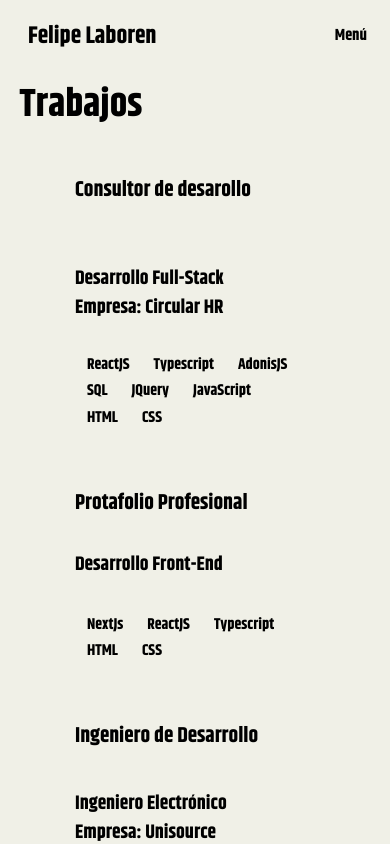
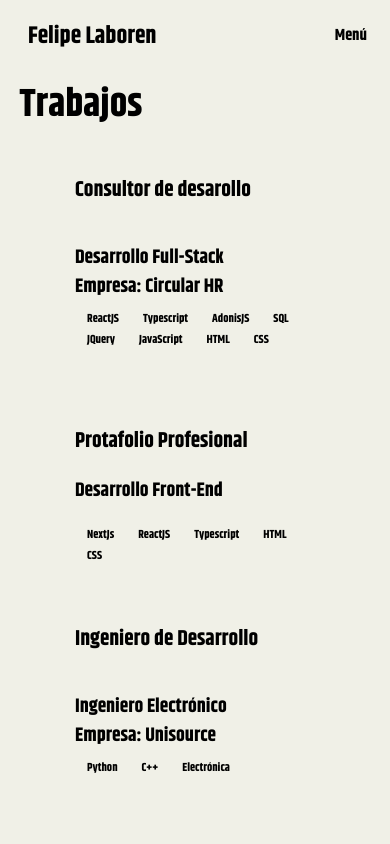
Before and after one commit to felipelabo/portafolio, a Next.js app: page /work in a window 390 px wide. Built offline with nearby package versions, Linux system fonts and the light colour scheme.

Commit message:
fix detalles modal work

```diff
--- a/app/work/page.tsx
+++ b/app/work/page.tsx
@@ -129,30 +129,6 @@ export default function Work(){
     return(
         <motion.div layout layoutRoot className='w-[100svw] sm:px-[100px] px-[20px] flex sm:flex-wrap sm:flex-row flex-col sm:justify-center justify-start sm:items-stretch items-center overflow-scroll sm:max-h-[100svh] h-full  p-[20px]'>
 
-            {/*areas.map((area,i)=>{
-                return(
-                    <motion.div key={`area_${i}`} className="w-full sm:flex sm:items-center ">
-                        <motion.h1 className="word-resalta text-[7svw] sm:text-[3svw] sm:w-[30%]">{area.titulo}</motion.h1>
-                        <motion.div layout layoutRoot className='w-full sm:w-[70%] flex  sm:flex-wrap sm:flex-row flex-col sm:justify-start justify-start sm:items-stretch items-center p-[20px]'>
-                            {trabajos.map((item,k)=>{
-                                if(area.codigo == item.codigo){
-                                    return(
-                                        <CardWork
-                                            key={`card_${k}`}
-                                            id={item.id}
-                                            texto={item.titulo}
-                                            boton={item.boton}
-                                            selectId={selectId}
-                                            selected={selectedId}
-                                        ></CardWork>
-                                    )
-                                }
-                            })}
-                        </motion.div>
-                    </motion.div>
-                )
-            })*/}
-
             {trabajoss.map((trabajo)=>{
                 return(
                     <motion.div
@@ -176,7 +152,7 @@ export default function Work(){
                         </motion.div>
                         <motion.div>
                             <motion.p className="flex flex-wrap">
-                                {trabajo.tags.map((tag,t)=><motion.span key={`tag_${t}_${trabajo.id}`} className="card-tag sm:text-[1.3svw] text-[4svw] mx-[2px] mb-[3px] px-[10px]">{tag}</motion.span>)}
+                                {trabajo.tags.map((tag,t)=><motion.span key={`tag_${t}_${trabajo.id}`} className="card-tag sm:text-[1.3svw] text-[3svw] mx-[2px] mb-[3px] px-[10px]">{tag}</motion.span>)}
                             </motion.p>
                         </motion.div>
                     </motion.div>
@@ -184,25 +160,7 @@ export default function Work(){
             })}
 
             <AnimatePresence>
-                {/*selectedId && item &&
-                    <motion.div key={`modal_${item.id}`} layoutId={item.id} className={`card-work expanded flex flex-wrap mx-[10px] mb-[15px] sm:w-[85svw] w-[90svw] sm:h-[60svh] h-[70svh] p-[15px] absolute`}>
-                        <motion.div className="card-header w-full flex justify-between">
-                            <motion.h1 className="card-titulo text-left sm:text-[2svw] text-[5.5svw]">{item.titulo}</motion.h1>
-                            <motion.h1 className="card-titulo text-right sm:text-[2svw] text-[5.5svw]">{`${item.anno} ${item.duracion ? `(${item.duracion})` : ''}`}</motion.h1>
-                        </motion.div>
-                        <motion.div className="card-body w-full flex p-[15px] flex-col justify-between">
-                            <motion.div className="w-full sm:max-h-[37svh] max-h-[40svh] flex-1 overflow-scroll p-[10px]">
-                                <motion.p className="sm:text-[1.7svw] text-[4svw] mb-[10px] text-justify whitespace-pre-wrap">{item.texto}</motion.p>
-                            </motion.div>
-                            <motion.div className="w-full flex justify-center items-center  p-[10px]">
-                                <motion.button
-                                    className="card-boton px-[15px] py-[8px]"
-                                    onClick={()=>setSelectedId(null)}
-                                >{item.boton}</motion.button>
-                            </motion.div>
-                        </motion.div>
-                    </motion.div>
-                */}
+
                 {selectedId && item &&
                     <motion.div
                         key={`modal_${item.id}`} layoutId={item.id}
@@ -243,19 +201,19 @@ export default function Work(){
                         </motion.div>}
 
                         {isMobile && <motion.div className={`card-body w-full flex p-[15px] flex-col justify-between row-span-6
-                            grid grid-rows-6 grid-cols-1
+                            grid grid-rows-5 grid-cols-1
                         `}>
                             <motion.div className="row-span-1 text-[var(--bg-color)]">
                                     <motion.h2 className="sm:text-[1.8svw] text-[5svw]">{item.subtitulo}</motion.h2>
                                     {item.empresa && <motion.h2 className="sm:text-[1.8svw] text-[5svw]">Empresa: {item.empresa}</motion.h2>}
                             </motion.div>
 
-                            <motion.div className="w-full overflow-scroll col-span-3 row-span-4">
+                            <motion.div className="w-full overflow-scroll col-span-3 row-span-3">
                                     <motion.p className="sm:text-[1.7svw] text-[4svw] mb-[10px] text-justify whitespace-pre-wrap">{item.texto}</motion.p>
                             </motion.div>
 
                             <motion.div className={`w-full overflow-scroll p-[10px] col-span-1 row-span-1
-                                grid grid-rows-1 grid-cols-3
+                                grid grid-rows-1 grid-cols-3 gap-y-[10px]
                             `}>
 
 
```
